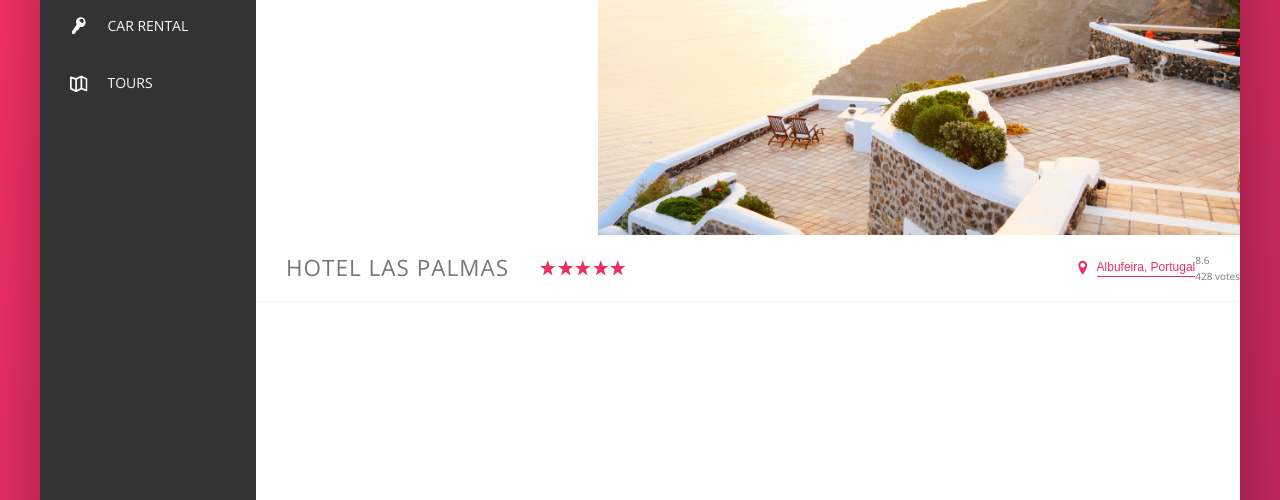
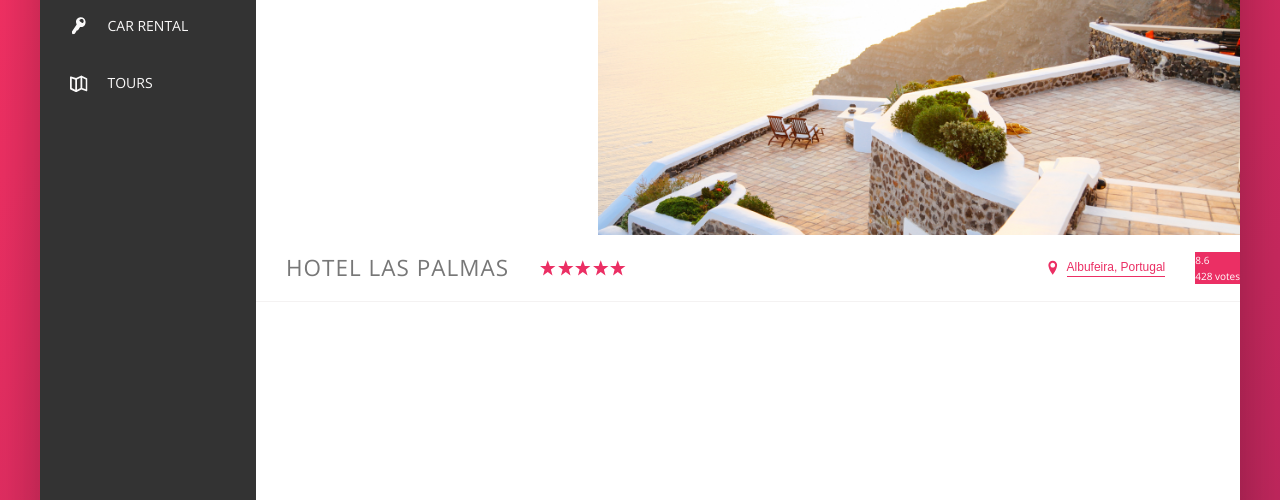
Before and after one commit to ddeveloper72/Trillo, a website: page index.html in a window 1280 px wide. Shown: the part 300-800 px from the top of the page. Drawn offline with nearby package versions, Linux system fonts and the light colour scheme.

Commit message:
setting up background for ovwerview location WIP

```diff
--- a/sass/_components.scss
+++ b/sass/_components.scss
@@ -245,7 +245,9 @@
     }
 
     &__rating {
-
+        background-color: var(--color-primary);
+        color: #fff;
+        margin-left: 3rem;
 
     }
 
```
Also changed, not shown: css/main.css.
